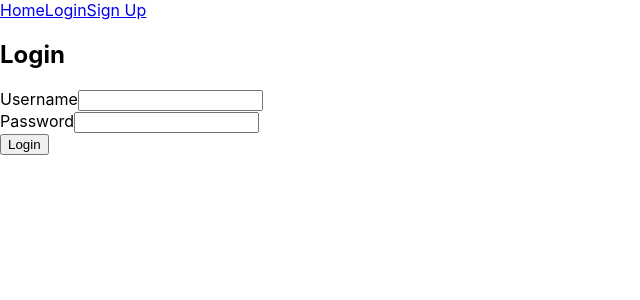
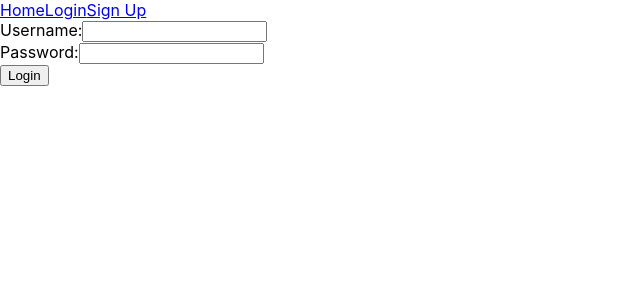
Before and after one commit to seat-reviews-finalpjt/seat-reviews, a React (Create React App) app: page /login in a window 1280 px wide. Shown: the top 300 px of the page, without its empty margins (0-640 px from the left). Built offline with nearby package versions, Linux system fonts and the light colour scheme.

Commit message:
fix: 로그인 로그아웃 토큰 오류 수정

```diff
--- a/package.json
+++ b/package.json
@@ -6,7 +6,7 @@
     "@testing-library/jest-dom": "^5.17.0",
     "@testing-library/react": "^13.4.0",
     "@testing-library/user-event": "^13.5.0",
-    "axios": "^1.7.0",
+    "axios": "^1.7.2",
     "react": "^18.3.1",
     "react-dom": "^18.3.1",
     "react-router-dom": "^6.23.1",
--- a/src/App.js
+++ b/src/App.js
@@ -1,5 +1,6 @@
-import React, { useState } from 'react';
+import React, { useState, useEffect } from 'react';
 import { BrowserRouter as Router, Route, Routes, Link } from 'react-router-dom';
+import axios from 'axios';
 import Login from './Login';
 import Home from './Home';
 import Logout from './Logout';
@@ -7,8 +8,29 @@ import UserProfile from './UserProfile';
 import SignUp from './SignUp';
 
 function App() {
-    const [isLoggedIn, setIsLoggedIn] = useState(localStorage.getItem('token') ? true : false);
+    const [isLoggedIn, setIsLoggedIn] = useState(false);
     const [username, setUsername] = useState('');
+
+    useEffect(() => {
+        const checkLoginStatus = async () => {
+            const token = localStorage.getItem('token');
+            if (token) {
+                try {
+                    const response = await axios.get('http://localhost:8000/accounts/me/', {
+                        headers: {
+                            Authorization: `Bearer ${token}`
+                        }
+                    });
+                    setUsername(response.data.username);
+                    setIsLoggedIn(true);
+                } catch (error) {
+                    console.error('Failed to fetch user info', error);
+                }
+            }
+        };
+
+        checkLoginStatus();
+    }, []);
 
     return (
         <Router>
@@ -18,7 +40,7 @@ function App() {
                     {isLoggedIn ? (
                         <>
                             <span>{username}님 안녕하세요</span>
-                            <Link to="/logout">Logout</Link>
+                            <Link to="/logout" onClick={() => setIsLoggedIn(false)}>Logout</Link>
                             <Link to={`/profile/${username}`}>Profile</Link>
                         </>
                     ) : (
--- a/src/Login.js
+++ b/src/Login.js
@@ -3,69 +3,44 @@ import axios from 'axios';
 import { useNavigate } from 'react-router-dom';
 
 function Login({ setIsLoggedIn, setUsername }) {
-    const [username, setUserName] = useState('');
+    const [username, setUsernameInput] = useState('');
     const [password, setPassword] = useState('');
-    const [message, setMessage] = useState('');
+    const [error, setError] = useState('');
     const navigate = useNavigate();
 
-    const handleSubmit = async (event) => {
-        event.preventDefault();
+    const handleSubmit = async (e) => {
+        e.preventDefault();
         try {
             const response = await axios.post('http://localhost:8000/accounts/login/', {
                 username,
-                password,
+                password
             });
-            const token = response.data.access;
-            console.log('Received token:', token); // 토큰 확인용 로그
-            localStorage.setItem('token', token); // JWT 토큰 저장
-            setMessage('Login successful!');
+
+            const { access, refresh } = response.data; // 서버에서 받은 액세스 및 리프레시 토큰
+            localStorage.setItem('token', access);
+            localStorage.setItem('refresh_token', refresh); // 리프레시 토큰 저장
             setIsLoggedIn(true);
-            setUsername(username); // 상태 업데이트
-            setTimeout(() => {
+            setUsername(username);
             navigate('/');
-            }, 2000); // 2초 후에 페이지 이동
         } catch (error) {
-            setMessage('Login failed. Please check your username and password.');
             console.error('Login failed', error);
+            setError('Login failed. Please check your credentials and try again.');
         }
     };
 
-    const messageStyle = {
-        color: 'green',
-        fontWeight: 'bold',
-        margin: '10px 0',
-    };
-
-    const errorStyle = {
-        color: 'red',
-        fontWeight: 'bold',
-        margin: '10px 0',
-    };
-
     return (
-        <div>
-            <h2>Login</h2>
-            {message && <p style={message.includes('failed') ? errorStyle : messageStyle}>{message}</p>}
         <form onSubmit={handleSubmit}>
             <div>
-                    <label>Username</label>
-                    <input
-                        type="text"
-                        value={username}
-                        onChange={(e) => setUserName(e.target.value)}
-                    />
+                <label>Username:</label>
+                <input type="text" value={username} onChange={(e) => setUsernameInput(e.target.value)} />
             </div>
             <div>
-                    <label>Password</label>
-                    <input
-                        type="password"
-                        value={password}
-                        onChange={(e) => setPassword(e.target.value)}
-                    />
+                <label>Password:</label>
+                <input type="password" value={password} onChange={(e) => setPassword(e.target.value)} />
             </div>
+            {error && <p>{error}</p>}
             <button type="submit">Login</button>
         </form>
-        </div>
     );
 }
 
--- a/src/Logout.js
+++ b/src/Logout.js
@@ -9,26 +9,36 @@ function Logout({ setIsLoggedIn, setUsername }) {
     useEffect(() => {
         const logout = async () => {
             try {
-                const token = localStorage.getItem('token');
-                if (!token) {
+                const accessToken = localStorage.getItem('token');
+                const refreshToken = localStorage.getItem('refresh_token'); // 리프레시 토큰 추가
+
+                if (!accessToken || !refreshToken) {
                     throw new Error('No token found');
                 }
 
-                await axios.post('http://localhost:8000/accounts/logout/', {}, {
+                // 서버로 로그아웃 요청 보내기
+                const response = await axios.post('http://localhost:8000/accounts/logout/', {
+                    refresh: refreshToken // 리프레시 토큰을 포함하여 전송
+                }, {
                     headers: {
-                        Authorization: `Bearer ${token}`
+                        Authorization: `Bearer ${accessToken}`
                     }
                 });
+
+                console.log('Logout response:', response);
+
+                // 로컬 스토리지에서 토큰 제거 및 상태 업데이트
                 localStorage.removeItem('token');
+                localStorage.removeItem('refresh_token'); // 리프레시 토큰 제거
                 setIsLoggedIn(false);
                 setUsername('');
                 setMessage('Logout successful!');
                 setTimeout(() => {
-                    navigate('/login');
-                }, 2000); // 2초 후에 로그인 페이지로 이동
+                    navigate('/');
+                }, 1000); // 1초 후에 메인 페이지로 이동
             } catch (error) {
+                console.error('Failed to logout', error);
                 setMessage('Failed to logout.');
-                console.error('Failed to logout', error);
             }
         };
 
```
Also changed, not shown: 1 other file (tests, documents, lock files or other folders). Lines whose indentation alone changed are shown as unchanged.
